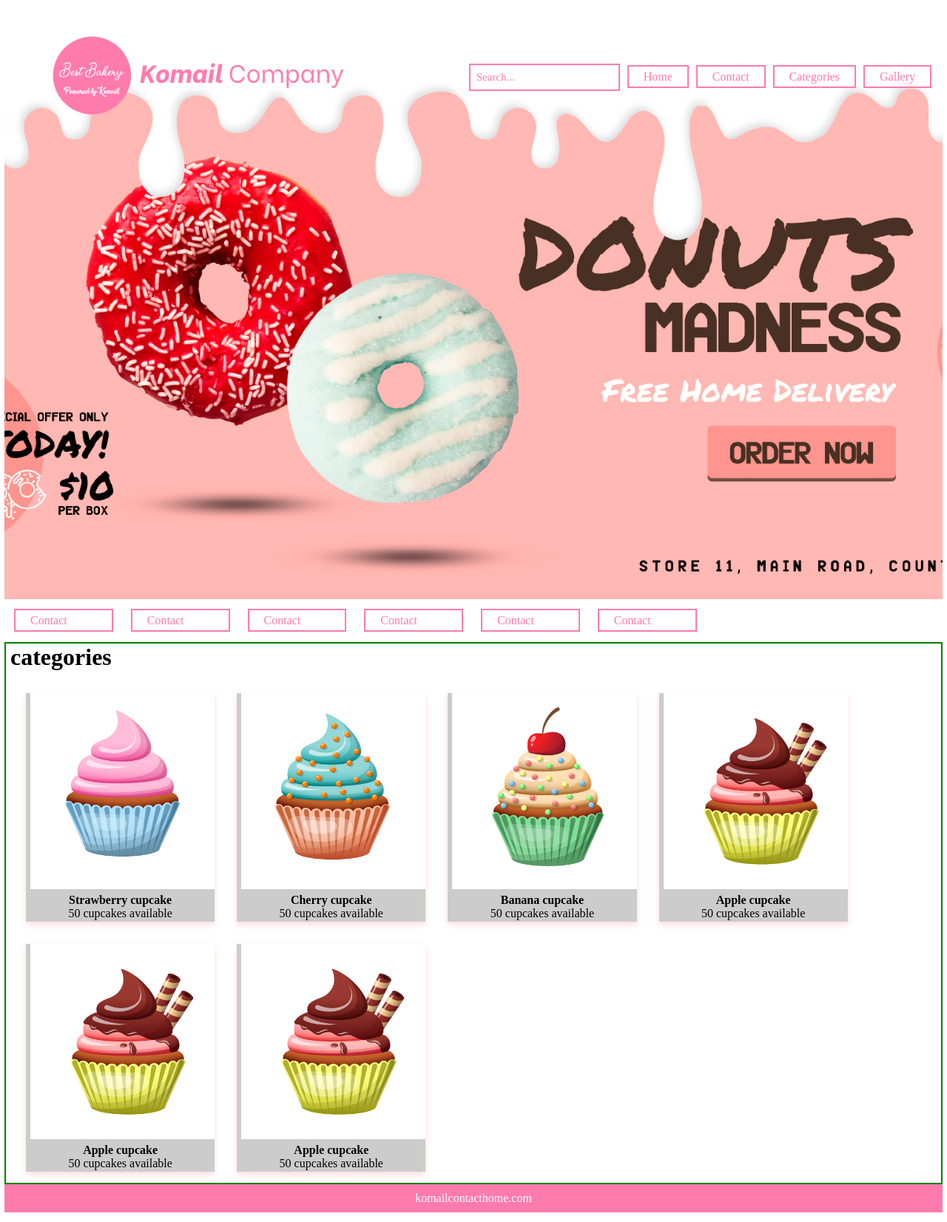
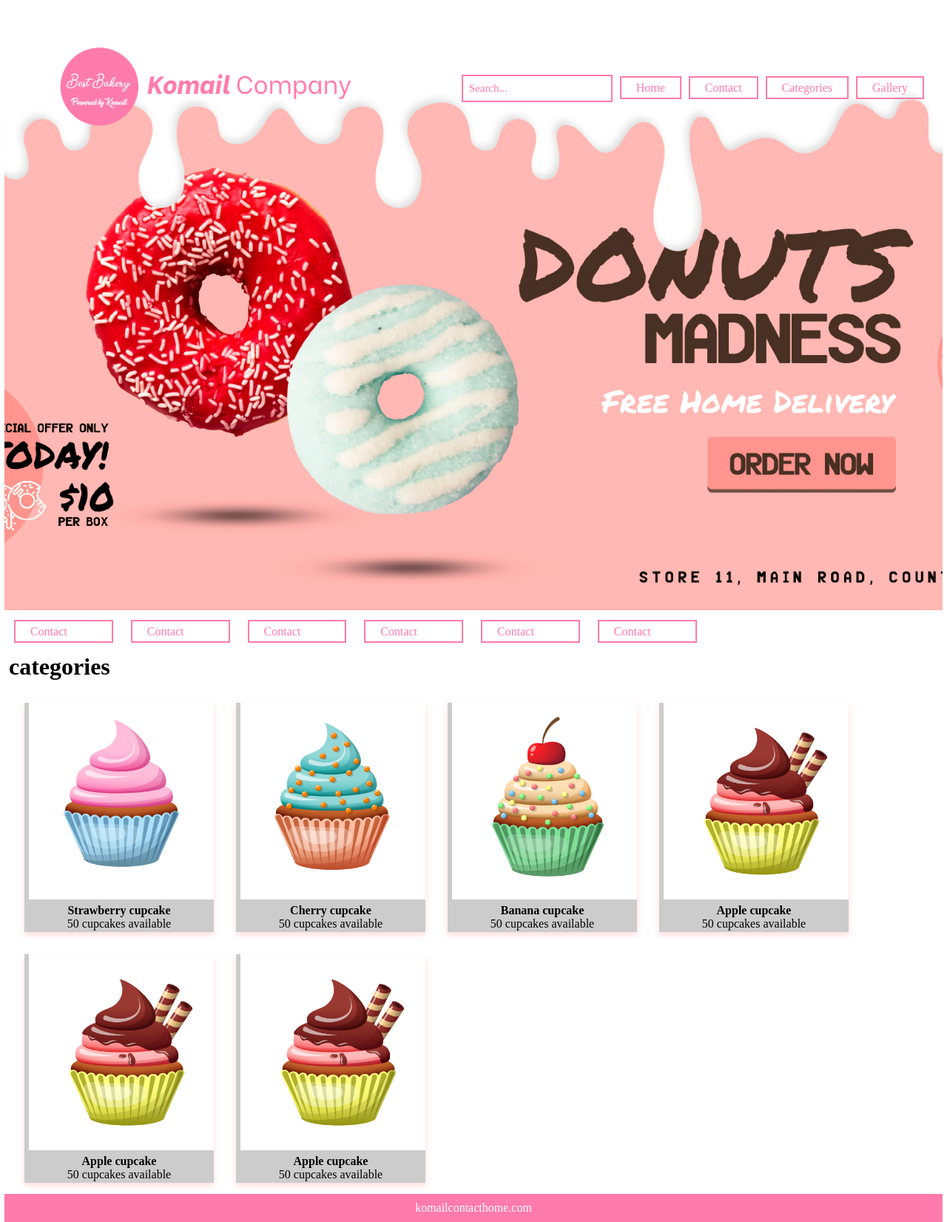
Before and after one commit to SyedKomail1/komail-labtask, a PHP site: page / in a window 1280 px wide. Shown: the whole page at 74% size. Run offline with PHP 8.4, Linux system fonts and the light colour scheme.

Commit message:
update style.css

```diff
--- a/style.css
+++ b/style.css
@@ -9,19 +9,19 @@ html{
 }
 .header{
     margin-top: 25px;
-    background-image: url(../Landingpage.jpg),url(../imageapp.png);
+    background-image: url(../Landingpage.jpg);
   height: 100vh;
   background-size: cover;
   background-position: center;
   max-width: 3000px;
-  margin:auto;
 
 
 }
 #navbar{
   display: flex;
 justify-content: space-between;
-margin-top: 10px;
+/* margin-top: 10px; */
+margin: 10px 10px;
 align-items: center;
 position: sticky;
 }
@@ -106,7 +106,6 @@ a{
 .categories{
   height: 100%;
   margin-top: 20px;
-  border:2px solid green ;
 }
 .wrap {
   /* Add shadows to create the "card" effect */
```
